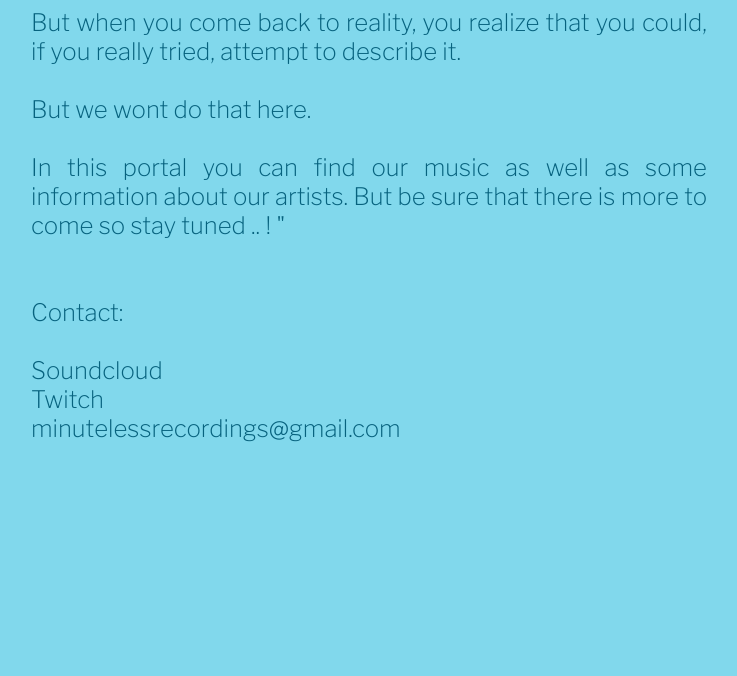
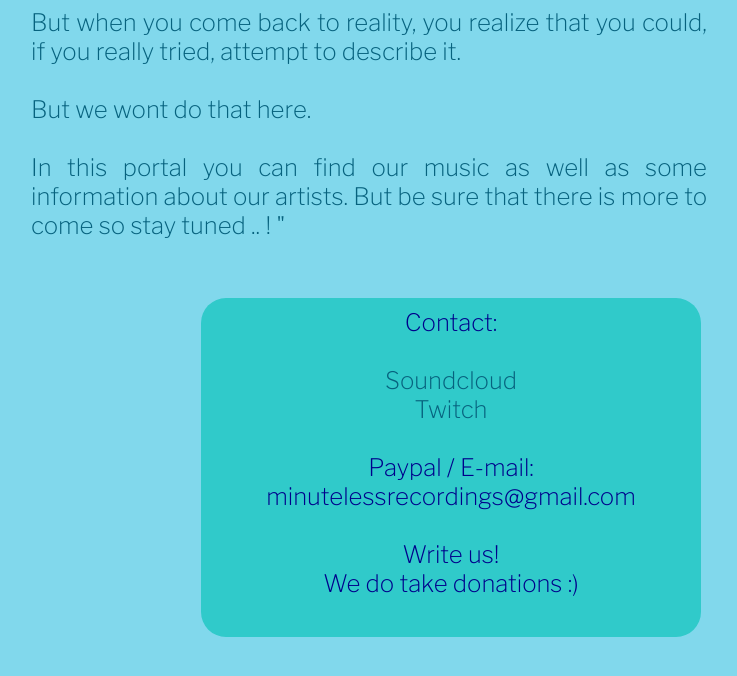
Before and after one commit to kasrasammak/minutelesswebsite, a React (Create React App) app: page /About in a window 1280 px wide. Shown: the part 1094-1770 px from the top of the page, without its empty margins (271-1008 px from the left). Built offline with nearby package versions, Linux system fonts and the light colour scheme.

Commit message:
updated contact card, minor refactor

```diff
--- a/src/About.js
+++ b/src/About.js
@@ -37,6 +37,7 @@ function About(){
                 <br></br>
                 <br></br>
                 <br></br>
+                <div id="contact">
                     Contact:
                     <br></br>
                     <br></br>
@@ -44,7 +45,13 @@ function About(){
                     <br></br>
                     <a href="http://twitch.tv/minutelessrecordings">Twitch</a>
                     <br></br>
-                <div>minutelessrecordings@gmail.com</div>
+                    <br></br>
+                    <div>Paypal / E-mail: minutelessrecordings@gmail.com</div><br></br>
+                    Write us! <br></br>
+                    We do take donations :) <br></br><br></br>
+
+                </div>
+
             </p>
             {/* <video  data-aos="fade-right" id="video2" controls="true" src={ video1 }></video>
             <video  data-aos="fade-left" controls="true" src={ video2 }></video> */}
--- a/src/App.css
+++ b/src/App.css
@@ -753,3 +753,15 @@ a{
   transition-property: transform;
   transition-duration: 3s;
 }
+
+#contact {
+  position: relative;
+  margin-left: 170px;
+  background-color: rgb(48, 202, 202);
+  color: darkblue;
+  border-radius: 25px;
+  padding: 10px;
+  text-align: center;
+  height: 100%;
+  width: 500px
+}
--- a/src/Artists.js
+++ b/src/Artists.js
@@ -1,7 +1,7 @@
 import React, { useEffect } from 'react';
 import Aos from "aos";
 import "aos/dist/aos.css";
-import { artistInfo } from './consts.js'
+import { artistInfo, soundcloud } from './consts.js'
 import Artist from './Components/Artist.js'
 
 
@@ -11,19 +11,6 @@ function Artists(){
     Aos.init({ duration:2000 });
 
   }, []);
-
-  const doob = "https://lh3.googleusercontent.com/Lx_chBZ9DU5fIrG-6FvpwHkasK4lWw5-fsbHmtmPdk9N3_A524bNOWxtMoNLgSWRvjnYNPPSfTjCE6-lpwNfkW9hncTpC9Y0o88F8BEBBXdoizNDgGroH16F7uwePQxTOzg-T0P5=w2400"
-  const jovan = "https://lh3.googleusercontent.com/eIZbcJrvkWNu3FbaYRfFhTnEQlxx3NxYRAoBRRVyJxoGEk-7Z8jkokRJB-R5sqrgV4xTgKQ4RwU4FMZ4HeQMg57IJwpdQDP88CO6aD4XgQD-DJhcRD1dAFsh2S-nj-wtpuJ7DRvM=w2400"
-  const rysavy = "https://lh3.googleusercontent.com/B_stUs1_q36eOYuYP-tL0zFohwYXp-EhiwmA8hxSVDpkv76AoShvh7NVajPCCRITmbk3VKJps2VUpPyPasfT2slM3KSMfBv7g0xrD_64wqGDQUZP-t804r9YDCIeqQC1Oa89IUxh=s291-p-k"
-  const k_owl = "https://lh3.googleusercontent.com/7ZreDp5tBipuc5U4iw_l321Ya2X4RDHexEH8XFAms7mjZdhEP6ZczDNNQB2qXusypLsX5IFEudcyQz8s9Chz2akzQx_C1uLWCty0ZHLEuz49EuJw_NjyZN9nu9_tZd-urRErB8-K=w2400"
-  const enigmachina = "https://lh3.googleusercontent.com/_WzG_a86JwW18_vMlpCvGYJhxl9Q1sH3s_yLrO7HCfGCsTZdtg5ui6GhO8mTwKLPrIbRlDaDoNQZogV5is-LGcbdcPOfw_ljoT3o9Vnpe27T4Onad4y8pADfEAgDWMhz5A3wKLZl=w2400"
-  const nox = "https://lh3.googleusercontent.com/zAARbforVpmjcKMM6JmQ6FX7DX2mWwlgxTURZodZkWzsfoCTEDSbd3S2pNu6w7x9S97dFg3GbBDXqmStq_IVa3V8yjnnODUbbyxnh2yqy-O02g68At_RyMUSqjuOGBrGYegD0QY5=w2400"
-  const tenebral_cortex = "https://lh3.googleusercontent.com/lUgmrKfyU44gl8KX-CUuUMekmh2CruaiyZo-WrLR9GdU0JDaGfgTDwt66ySp62jbFk8-BRUOSvQd__WmKVOz6U09mcls92FckmxxRZrLbPxacLMPnicHchy6WZ-ObCmbvi2M1Cyh=w2400"
-  const beep_etc = "https://lh3.googleusercontent.com/YfFvlkf7Sa46wIB1hlrgEfFdYW_kD1fwB9e2lin8puZwe_M4KNexwW9vxffT-2Y92C7TWW-lwPm5UnMMeN6p65Sf834DPvdnoJxygqDpu2KJ-2xxDmbfQkWTmtUli3_NNeSR-Er3=w2400"
-  const tsev = "https://lh3.googleusercontent.com/Tm0ajujhKfq65QajSvNIvGuyiBJJLeljzYsuMe6mX2EyAtc9fBa0yHr0cwv-VxvL5VIlnfJA_Qp02IXJgjSxHEO95B3_i3iKXIDjp9Mlrhl_nBAhKngAv0scqDLHsbWQQTLo_arK=w2400"
-  const disektor = "https://lh3.googleusercontent.com/ak9bc6IsHWIhL3XCBD9EM5QKs7TqS5R2Cwc9dfAslblDFl56gAPPft74XRBjKPbD50IdZK-UUeAyetpGH9ETtgKiPyODJG45CKArqlOymvY72Y6cvZHWRvZnJVp4iMKd2rlUXbu3=w2400"
-
-  const soundcloud = "https://lh3.googleusercontent.com/kaGNknUvQbftdzBemEdfdg50FJgYGOEQDUHMrfldLwTeVlSUXhKRs5nnEluXZPC9eqxOj-KaZSd5OLAP0dsv_DVOeaoGOuRWG5Di1p6-r0H1JmIfUR2-pS03nrOtPeffFiZsqsNSeQ=w2400"
 
   return(
     <div className="centerDoc">
--- a/src/consts.js
+++ b/src/consts.js
@@ -339,7 +339,7 @@ const beep_etc = "https://lh3.googleusercontent.com/YfFvlkf7Sa46wIB1hlrgEfFdYW_k
 const tsev = "https://lh3.googleusercontent.com/Tm0ajujhKfq65QajSvNIvGuyiBJJLeljzYsuMe6mX2EyAtc9fBa0yHr0cwv-VxvL5VIlnfJA_Qp02IXJgjSxHEO95B3_i3iKXIDjp9Mlrhl_nBAhKngAv0scqDLHsbWQQTLo_arK=w2400"
 const disektor = "https://lh3.googleusercontent.com/ak9bc6IsHWIhL3XCBD9EM5QKs7TqS5R2Cwc9dfAslblDFl56gAPPft74XRBjKPbD50IdZK-UUeAyetpGH9ETtgKiPyODJG45CKArqlOymvY72Y6cvZHWRvZnJVp4iMKd2rlUXbu3=w2400"
 
-const profiles = [doob, jovan, rysavy, k_owl, enigmachina, nox, tenebral_cortex, beep_etc, tsev, disektor]
+// const profiles = [doob, jovan, rysavy, k_owl, enigmachina, nox, tenebral_cortex, beep_etc, tsev, disektor]
 
 export const soundcloud = "https://lh3.googleusercontent.com/kaGNknUvQbftdzBemEdfdg50FJgYGOEQDUHMrfldLwTeVlSUXhKRs5nnEluXZPC9eqxOj-KaZSd5OLAP0dsv_DVOeaoGOuRWG5Di1p6-r0H1JmIfUR2-pS03nrOtPeffFiZsqsNSeQ=w2400"
 
```
Lines whose indentation alone changed are shown as unchanged.
